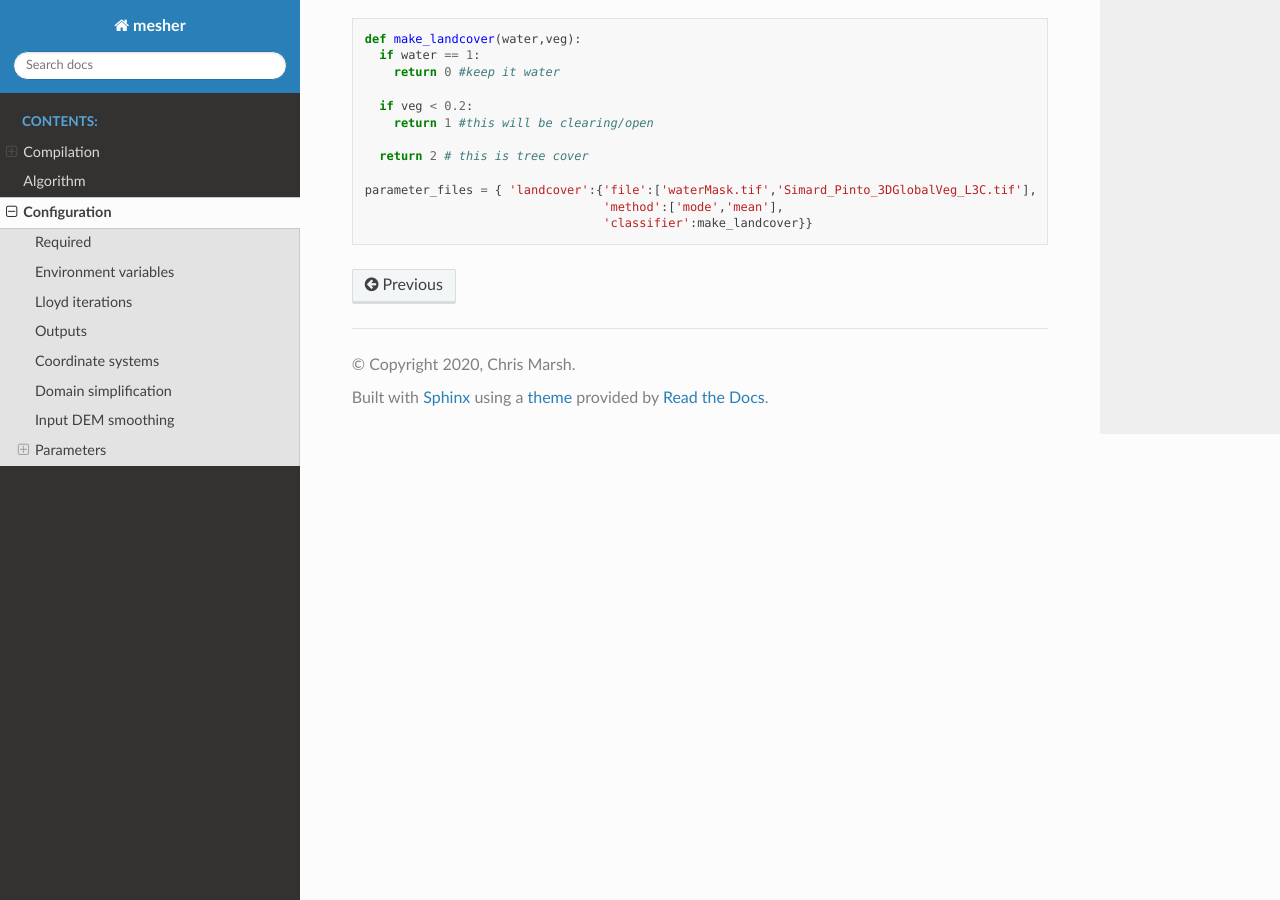
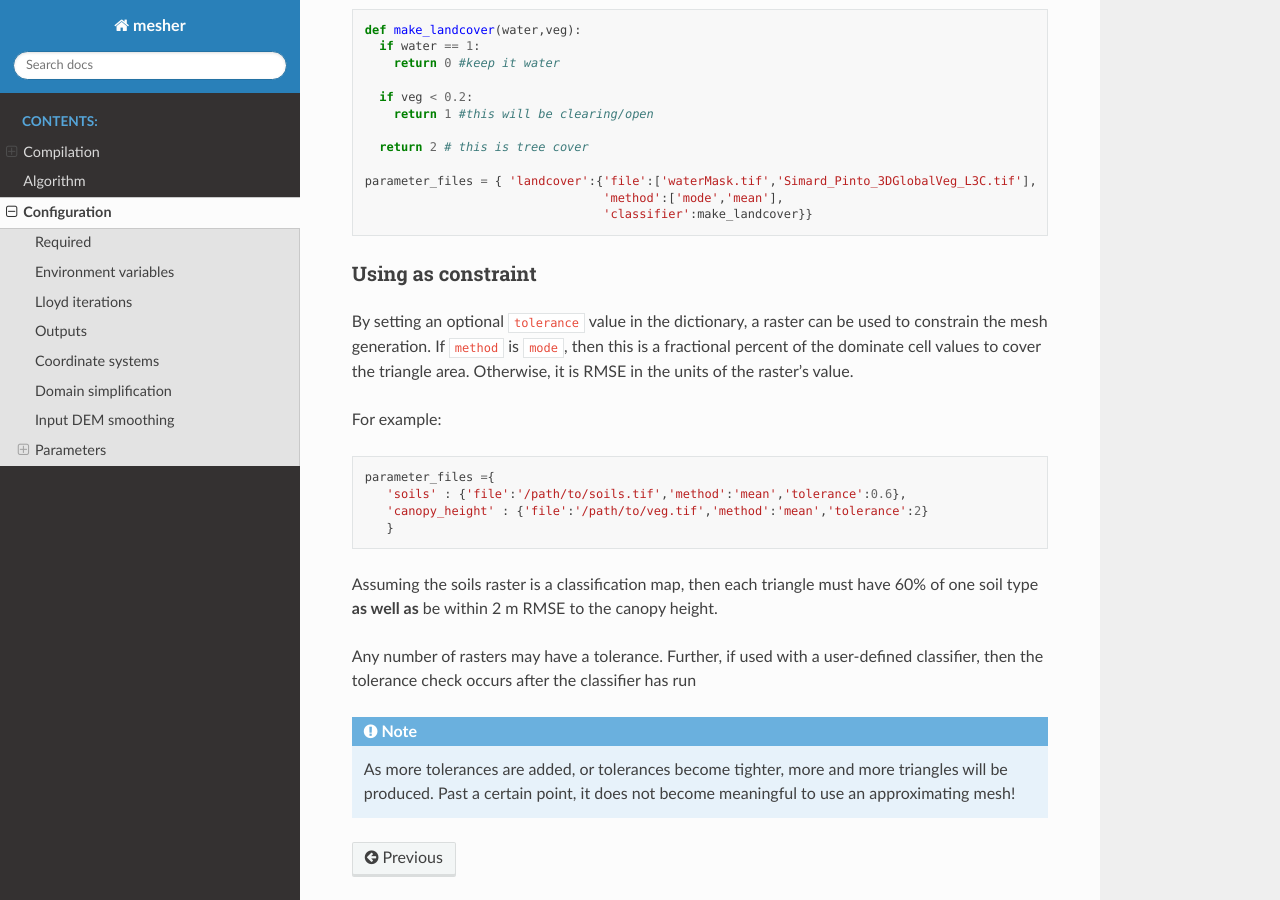
Before and after one commit to Chrismarsh/mesher, a Sphinx documentation site: the page built from docs/source/configuration.rst, in a window 1280 px wide and 900 px high, scrolled down 10368 px. Built offline with Sphinx 7.4.7 and the Read the Docs theme 2.0.0, drawn with Linux system fonts in a browser that asks for light colours; some of the changed text lies outside the part shown.

Commit message:
Add constraint

```diff
--- a/docs/source/configuration.rst
+++ b/docs/source/configuration.rst
@@ -197,7 +197,7 @@ Domain simplification
    :type: boolean
    :default: False
 
-As described in the `algorithm <algorithm.html>` section, the input DEM defines the area to be meshed. If no-data values are present, then the largest continuous area defines the area to be meshed. As a result, complex basin shapes will likely result in the creation of many triangles along the complex edges. This option can  be used to simplify the basin outline. Setting `simplify` to `True` requires setting a value for ``simplify_tol``.
+As described in the `algorithm <algorithm.html>`_ section, the input DEM defines the area to be meshed. If no-data values are present, then the largest continuous area defines the area to be meshed. As a result, complex basin shapes will likely result in the creation of many triangles along the complex edges. This option can  be used to simplify the basin outline. Setting `simplify` to `True` requires setting a value for ``simplify_tol``.
 
 Once the domain to be meshed is determined (and is represented by a polyline), this polyline is simplified so-as to have no more than ``simplify_tol`` meters of error. By default will enable ``simplify_buffer``. See ``no_simplify_buffer``.
 
@@ -366,3 +366,25 @@ Multiple input rasters can be combined in to a single parameter using a more com
    parameter_files = { 'landcover':{'file':['waterMask.tif','Simard_Pinto_3DGlobalVeg_L3C.tif'],
                                     'method':['mode','mean'],
                                     'classifier':make_landcover}}
+
+
+
+Using as constraint
+*******************
+
+By setting an optional ``tolerance`` value in the dictionary, a raster can be used to constrain the mesh generation. If ``method`` is ``mode``, then this is a fractional percent of the dominate cell values to cover the triangle area. Otherwise, it is RMSE in the units of the raster's value.
+
+For example:
+::
+
+   parameter_files ={
+      'soils' : {'file':'/path/to/soils.tif','method':'mean','tolerance':0.6},
+      'canopy_height' : {'file':'/path/to/veg.tif','method':'mean','tolerance':2}
+      }
+
+Assuming the soils raster is a classification map, then each triangle must have 60% of one soil type **as well as** be within 2 m RMSE to the canopy height.
+
+Any number of rasters may have a tolerance. Further, if used with a user-defined classifier, then the tolerance check occurs after the classifier has run
+
+.. note::
+   As more tolerances are added, or tolerances become tighter, more and more triangles will be produced. Past a certain point, it does not become meaningful to use an approximating mesh!
```
Also changed, not shown: other parts of docs/source/configuration.rst (+1 -1 lines).
